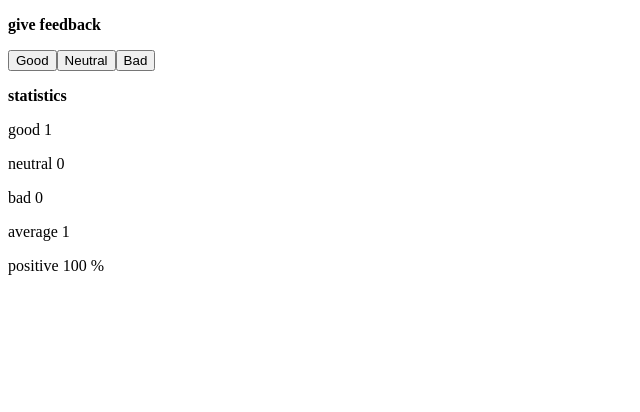
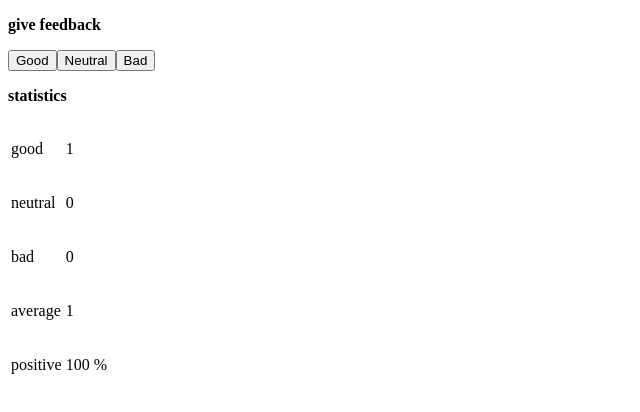
Before and after one commit to lassisav/fso, a React (Vite) app in the folder osa1/unicafe/: page / in a window 1280 px wide. Both pictures are taken after a click on the button "Good". Shown: the top 412 px of the page, without its empty margins (0-640 px from the left). Built offline with nearby package versions, Linux system fonts and the light colour scheme.

Commit message:
Tehtävä 1.11

```diff
--- a/osa1/unicafe/src/App.jsx
+++ b/osa1/unicafe/src/App.jsx
@@ -42,20 +42,24 @@ const Statistics = (props) => {
   }
   return(
     <div>
-      <StatisticsLine pretext="good" value={props.good}/>
-      <StatisticsLine pretext="neutral" value={props.neutral}/>
-      <StatisticsLine pretext="bad" value={props.bad}/>
-      <StatisticsLine pretext="average" value={(props.good-props.bad)/(props.good+props.neutral+props.bad)}/>
-      <StatisticsLine pretext="positive" value={(100*props.good)/(props.good+props.neutral+props.bad)} posttext=" %"/>
+      <table>
+        <tbody>
+          <StatisticsLine pretext="good" value={props.good}/>
+          <StatisticsLine pretext="neutral" value={props.neutral}/>
+          <StatisticsLine pretext="bad" value={props.bad}/>
+          <StatisticsLine pretext="average" value={(props.good-props.bad)/(props.good+props.neutral+props.bad)}/>
+          <StatisticsLine pretext="positive" value={(100*props.good)/(props.good+props.neutral+props.bad)} posttext=" %"/>
+        </tbody>
+      </table>
     </div>
   )
 }
 
 const StatisticsLine = (props) => {
   return(
-    <div>
-      <p>{props.pretext} {props.value} {props.posttext}</p>
-    </div>
+      <tr>
+        <td><p>{props.pretext}</p></td><td><p>{props.value} {props.posttext}</p></td>
+      </tr>
   )
 }
 
```
